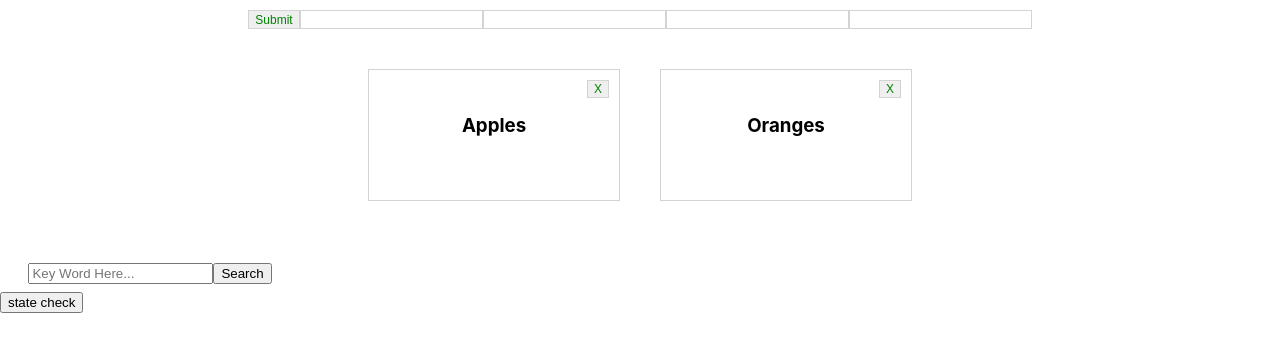
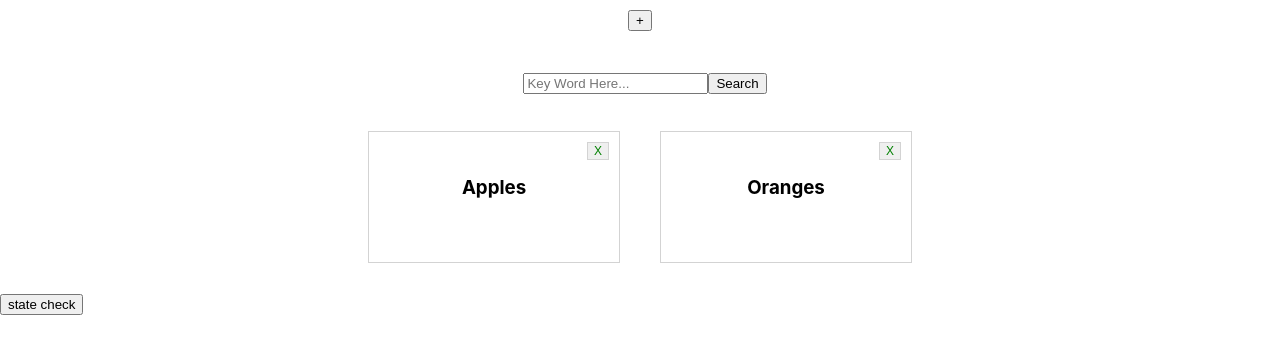
Before and after one commit to yiguo-17/react-grocery-list-group-project, a React (Create React App) app: page / in a window 1280 px wide. Shown: the top 354 px of the page. Built offline with nearby package versions, Linux system fonts and the light colour scheme.

Commit message:
put add item in a modal

```diff
--- a/src/App.js
+++ b/src/App.js
@@ -44,8 +44,8 @@ export default class App extends Component {
       <div>
         <GlobalContext.Provider value={{groceryList: this.state.groceryList}} >
         <AddingControls handler={(item) => this.handler(item)}  />
+        <Search />
         <ItemDisplay />
-        <Search />
         </GlobalContext.Provider>
       <button onClick={this.newhandler}>state check</button>
       </div>
--- a/src/component/AddingControls/AddingControls.js
+++ b/src/component/AddingControls/AddingControls.js
@@ -1,6 +1,7 @@
 import React, { Component, useState } from 'react'
 import {createUseStyles} from 'react-jss';
 import GlobalContext from '../../context/GlobalContext'
+import Modal from '../Search/Modal'
 
 const useStyles = createUseStyles({
     wrapper: {
@@ -62,7 +63,8 @@ function AddingControls({handler}) {
     const [nameInput, setNameInput] = useState('')
     const [priceInput, setPriceInput] = useState('')
     const [imageInput, setImageInput] = useState('')
-    const [descriptionInput, setDescriptionInput] = useState('')
+    const [descriptionInput, setDescriptionInput] = useState('');
+    const [isOpen, setIsOpen] = useState(false);
 
     const css = useStyles();
 
@@ -73,12 +75,27 @@ function AddingControls({handler}) {
          <GlobalContext.Consumer>
              {(data) => {
                return  (<div className={css.wrapper}>
+       <button className="add-btn" onClick = {()=>setIsOpen(true)}>+</button>
+       <Modal open = {isOpen} close = {()=>{setIsOpen(false)}}>
+                            <div className='form'>
+                            <label>Name: </label>
+       <input className={css.input} type='text' value={nameInput} onChange={handleNameInput} />
+       <br></br>
+       <label>Price: </label>
+      <input className={css.input} type='text' value={priceInput} onChange={handlePriceInput} />
+      <br></br>
+      <label>Img Link: </label>
+      <input className={css.input} type='text' value={imageInput} onChange={handleImageInput} />
+      <br></br>
+      <label>Description: </label>
+      <input className={css.input} type='text' value={descriptionInput} onChange={handleDescriptionInput} />
+      <br></br>
+      <button className={css.button} onClick={ () => handleOnClick(data.groceryList)}>Submit</button>
 
-       <button className={css.button} onClick={ () => handleOnClick(data.groceryList)}>Submit</button>
-       <input className={css.input} type='text' value={nameInput} onChange={handleNameInput} />
-      <input className={css.input} type='text' value={priceInput} onChange={handlePriceInput} />
-      <input className={css.input} type='text' value={imageInput} onChange={handleImageInput} />
-      <input className={css.input} type='text' value={descriptionInput} onChange={handleDescriptionInput} />
+
+                </div>
+                            </Modal>
+
                  </div>)
              }}
          </GlobalContext.Consumer>
--- a/src/component/Search/Search.css
+++ b/src/component/Search/Search.css
@@ -1,10 +1,9 @@
-.search{
+.Box{
     display: flex;
     justify-content: center;
     align-items: center;
     margin-top: 20px;
-    width: 300px;
     height: 40px;
     font-size: 20px;
-    padding: left 10px; ;
+    padding-left: 10px;
 }
--- a/src/component/Search/Search.js
+++ b/src/component/Search/Search.js
@@ -12,7 +12,7 @@ function Search(){
     const [isOpen, setIsOpen] = useState(false);
     const [groceries, setGroceries] = useState([]);
     return(
-        <div className = "search">
+        <div className = "Box">
             <GlobalContext.Consumer>
                 {
                     (data)=>{
```
